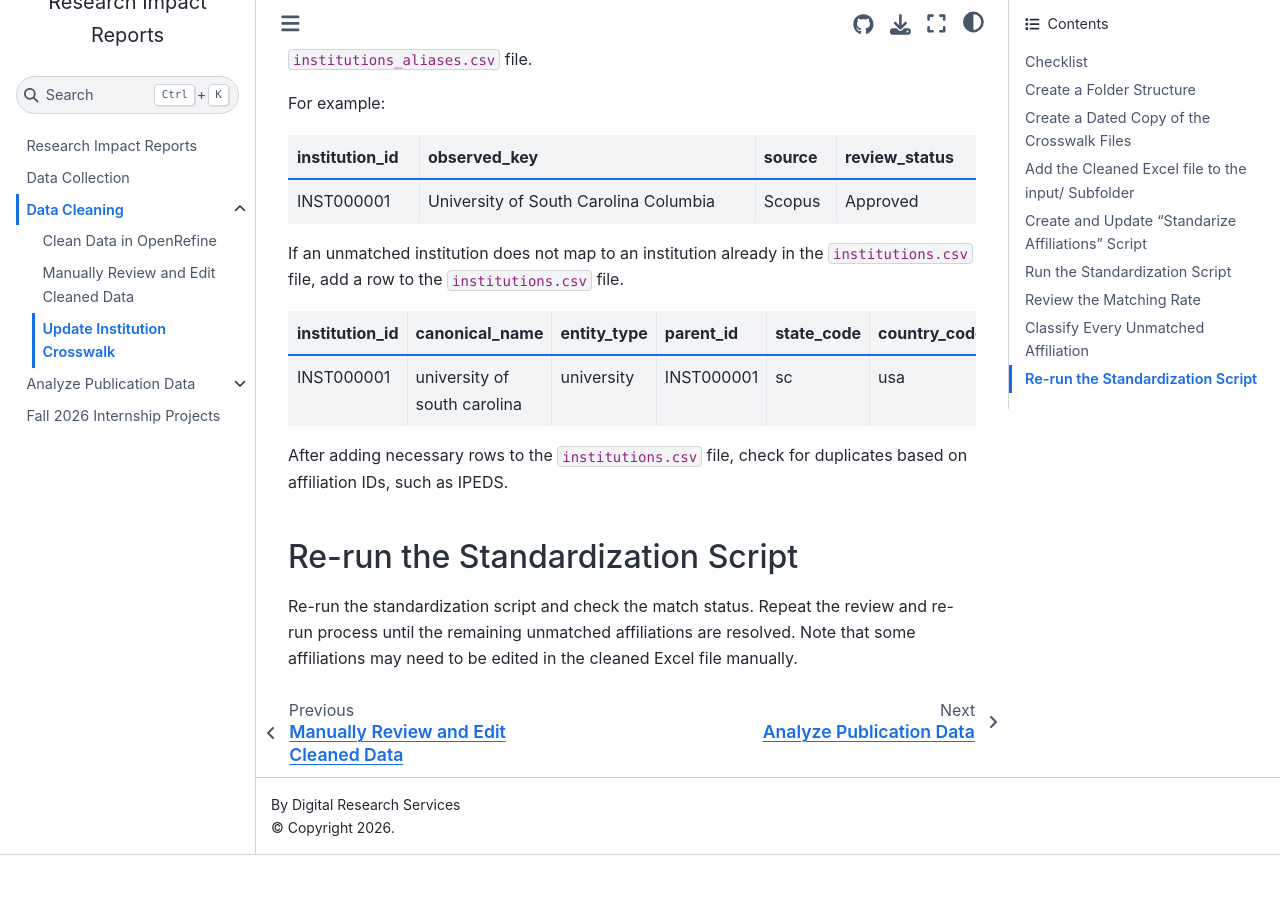
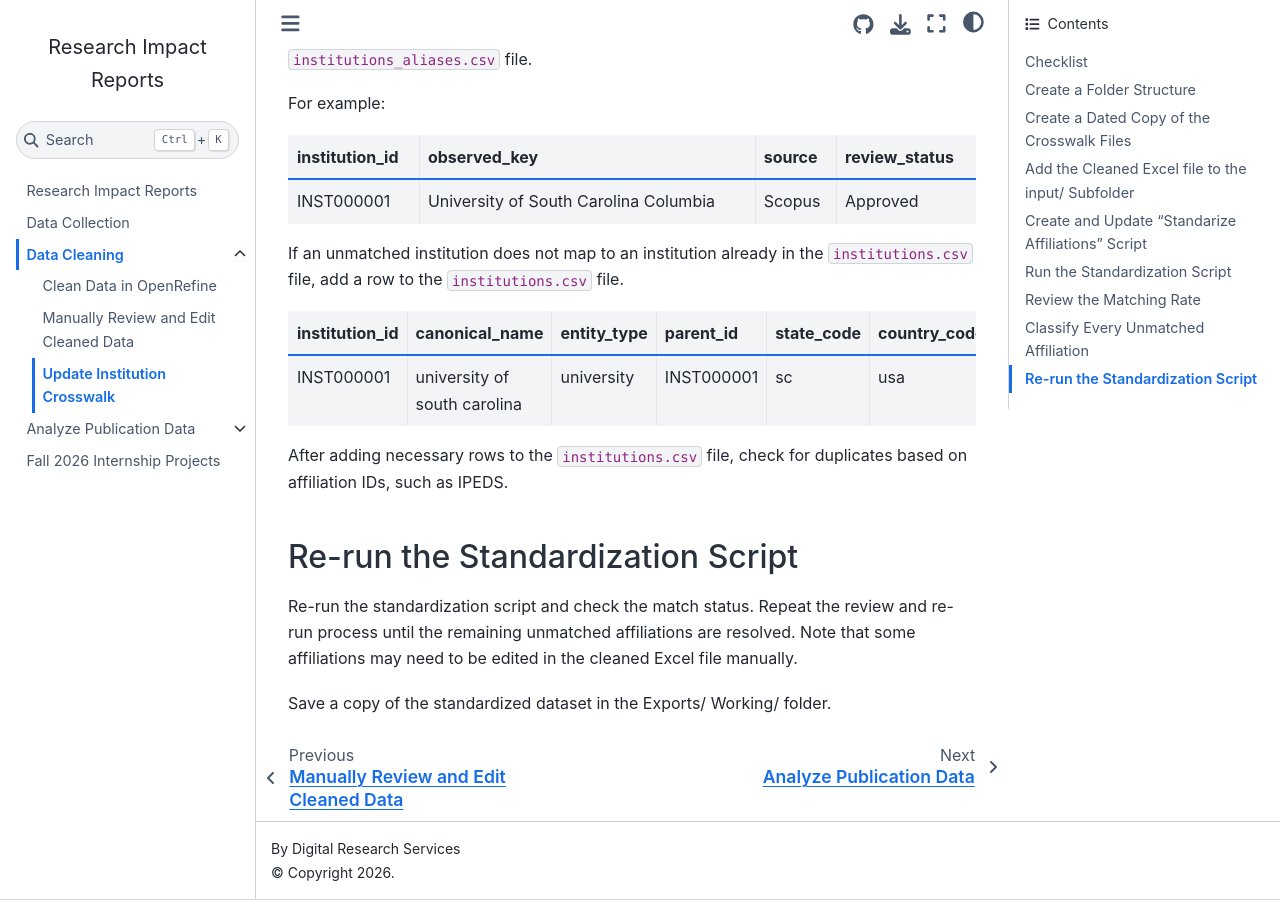
Before and after one commit to vvlooking/research-impact, a Jupyter Book: the page built from website/data-cleaning-crosswalk.md, in a window 1280 px wide and 900 px high, scrolled down 9049 px. Built offline with Jupyter Book 1.0.4 settings and Sphinx 7.4.7 and the Sphinx Book theme 1.1.4, drawn with Linux system fonts in a browser that asks for light colours; before the commit the page ends 9904 px from its top, so only the background shows below that.

Commit message:
Add instruction to save standardized dataset
Added instruction to save the standardized dataset.

```diff
--- a/website/data-cleaning-crosswalk.md
+++ b/website/data-cleaning-crosswalk.md
@@ -472,3 +472,5 @@ After adding necessary rows to the `institutions.csv` file, check for duplicates
 ## Re-run the Standardization Script
 
 Re-run the standardization script and check the match status. Repeat the review and re-run process until the remaining unmatched affiliations are resolved. Note that some affiliations may need to be edited in the cleaned Excel file manually.
+
+Save a copy of the standardized dataset in the Exports/ Working/ folder.
```
